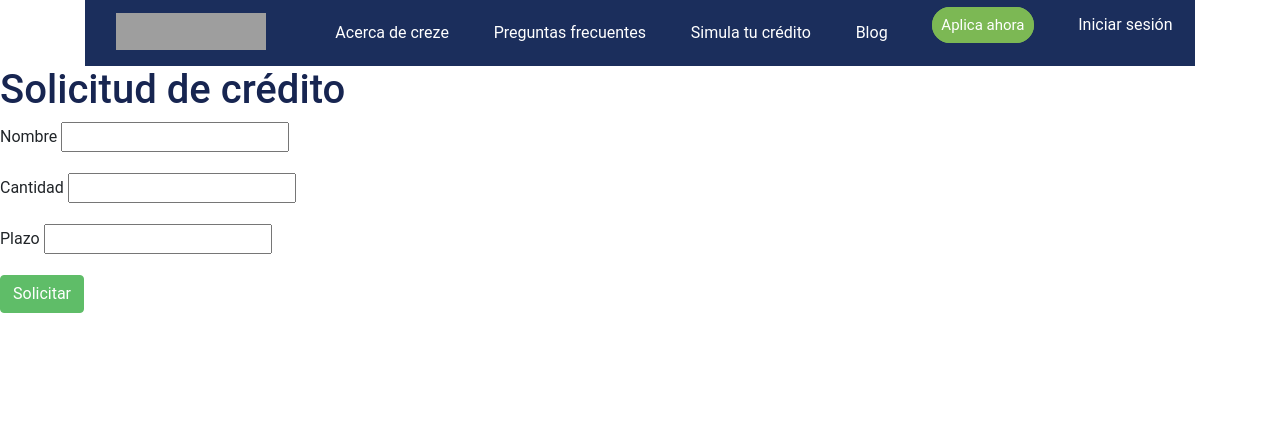
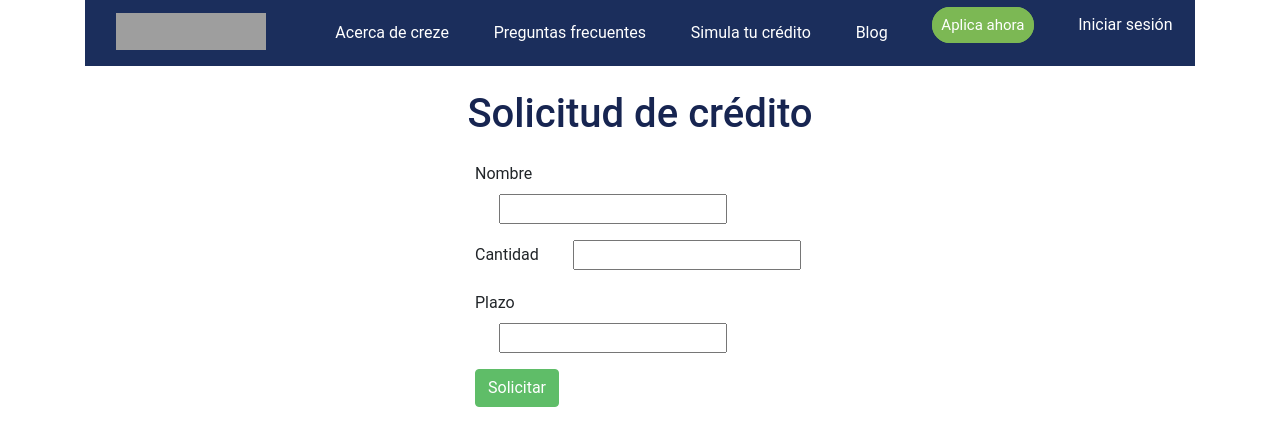
Before and after one commit to mariomtzjr/solicitaCreditoFlask, a Flask app: page /solicitud in a window 1280 px wide. Shown: the top 446 px of the page. Run offline with Flask 2, Linux system fonts and the light colour scheme; some libraries are stand-ins or nearby versions; grey boxes are pictures that could not be loaded.

Commit message:
Added boostrap properties for solicitud form view.

```diff
--- a/templates/solicitud.html
+++ b/templates/solicitud.html
@@ -1,19 +1,19 @@
 {% extends "base.html" %}
 
 {% block content %}
-    <h1>Solicitud de crédito</h1>
-    <form>
+    <h1 class="text-center mb-4 mt-4">Solicitud de crédito</h1>
+    <form class="mx-auto">
         <div class="form-group">
-            <label for="exampleInputEmail1">Nombre</label>
-            {{ form.nombre }}
+            <label class="w-25" for="exampleInputEmail1">Nombre</label>
+            <span class="ml-4">{{ form.nombre }}</span>
         </div>
         <div class="form-group">
-            <label for="exampleInputEmail1">Cantidad</label>
-            {{ form.cantidad }}
+            <label style="width: 70px;" for="exampleInputEmail1">Cantidad</label>
+            <span class="ml-4">{{ form.cantidad }}</span>
         </div>
         <div class="form-group">
-            <label for="exampleInputPassword1">Plazo</label>
-            {{ form.plazo }}
+            <label class="w-25" for="exampleInputPassword1">Plazo</label>
+            <span class="ml-4">{{ form.plazo }}</span>
         </div>
         <button type="submit" class="btn btn-primary">Solicitar</button>
     </form>
```
